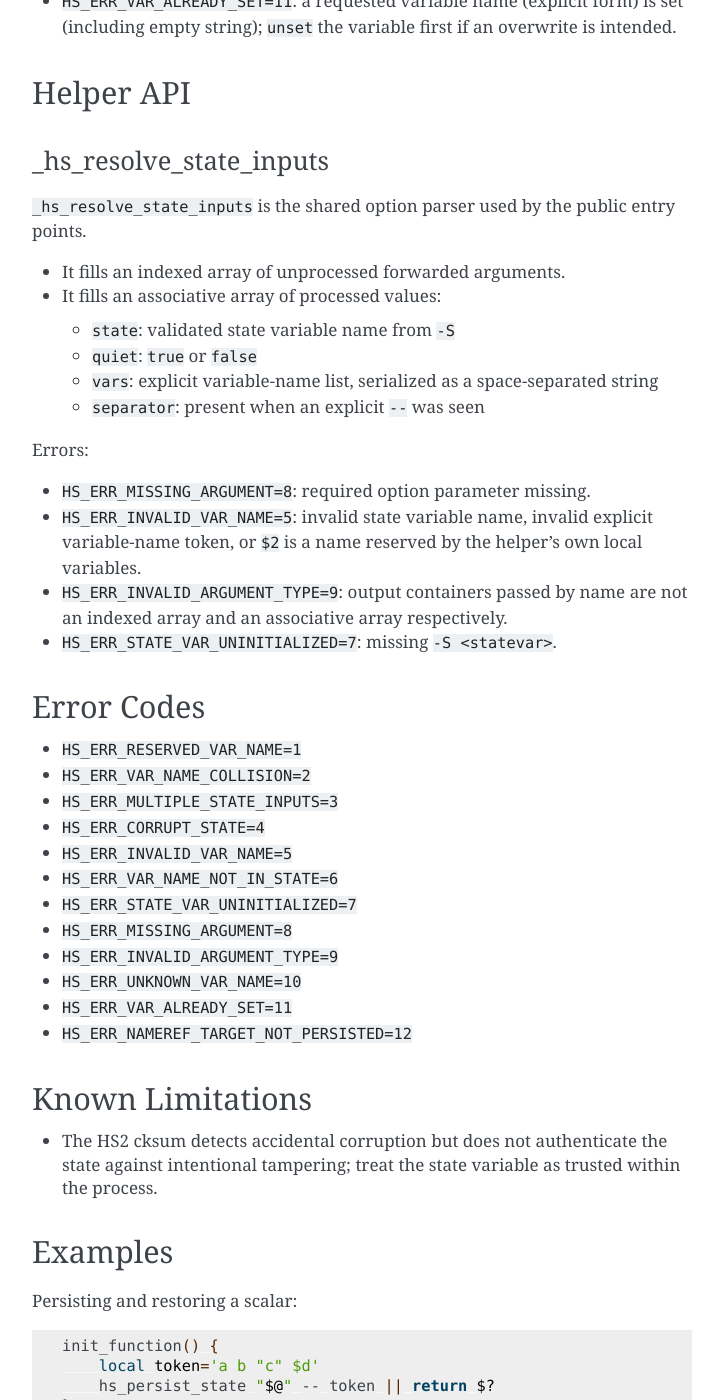
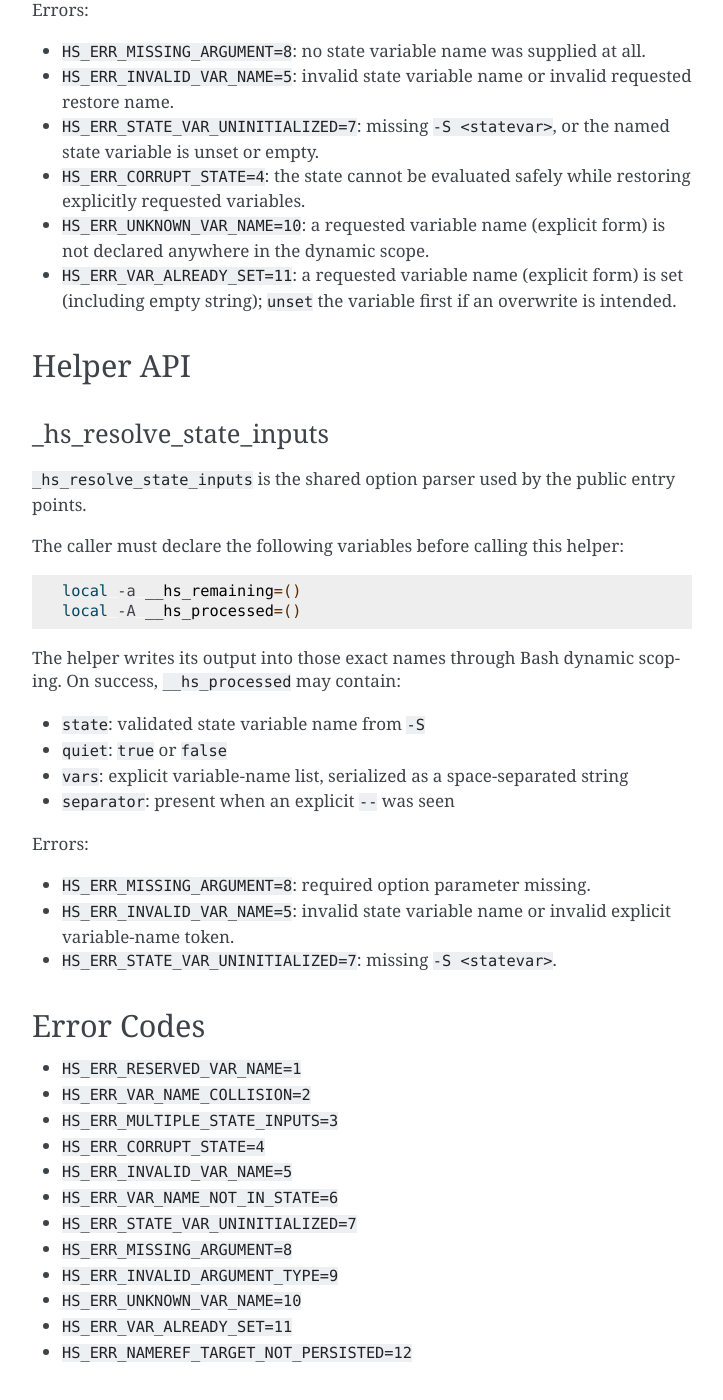
Before and after one commit to CriticalOptimisation/bash-deploy-libs, a Sphinx documentation site: the page built from docs/libraries/handle_state.rst, in a window 1280 px wide and 1400 px high, scrolled down 5404 px. Shown: the whole window, without its empty margins (388-1111 px from the left). Built offline with Sphinx 7.4.7, drawn with Linux system fonts in a browser that asks for light colours; pages that are not in the unit, such as notebooks, are missing from menus; some of the changed text lies outside the part shown.

Commit message:
docs+test(handle_state): Task 4 — document --list-reserved, update _hs_resolve_state_inputs contract, add preliminary tests
- Add --list-reserved option to Options blocks of hs_persist_state,
  hs_read_persisted_state, and hs_destroy_state in source comments and RST.
- Update _hs_resolve_state_inputs comment block: new signature (drop $2/$4),
  document the __hs_remaining/__hs_processed caller contract.
- Update RST: _hs_resolve_state_inputs section reflects caller contract;
  HS_ERR_RESERVED_VAR_NAME description references __hs_ prefix and
  --list-reserved rather than a static name list.
- Replace hard-coded __trailing_vars test with prefix-based rejection test.
- Replace hard-coded __hsp_* test with self-reporting --list-reserved pattern.
- Add five new --list-reserved preliminary tests (all fail against current
  implementation as expected for TDD).

Co-Authored-By: Claude Sonnet 4.6 <noreply@anthropic.com>

```diff
--- a/docs/libraries/handle_state.rst
+++ b/docs/libraries/handle_state.rst
@@ -64,6 +64,10 @@ variables to the opaque state object named by ``-S``.
   variable list.
 - Unknown forwarded options before the effective separator are ignored by this
   helper so wrappers can pass ``"$@"`` directly.
+- ``--list-reserved``: prints one reserved internal variable name per line to
+  stdout and returns 0. Incompatible with all other options. Intended for
+  testing only. All three entry points produce identical output; this form is
+  the canonical one.
 
 Behavior:
 
@@ -81,8 +85,9 @@ Errors:
 - ``HS_ERR_STATE_VAR_UNINITIALIZED=7``: missing ``-S <statevar>``.
 - ``HS_ERR_INVALID_VAR_NAME=5``: invalid state variable name or invalid
   requested variable name.
-- ``HS_ERR_RESERVED_VAR_NAME=1``: requested name collides with an internal
-  helper variable name.
+- ``HS_ERR_RESERVED_VAR_NAME=1``: requested name starts with the reserved
+  prefix ``__hs_``. Run ``hs_persist_state --list-reserved`` for the current
+  list of prohibited names.
 - ``HS_ERR_VAR_NAME_COLLISION=2``: one or more requested names already exist in
   the prior state.
 - ``HS_ERR_CORRUPT_STATE=4``: the prior state is not a valid HS2 object.
@@ -102,6 +107,9 @@ state object and writes the rebuilt state back to the same named variable.
 - If ``--`` is present, its last occurrence starts the explicit destroy list.
 - Without ``--``, the trailing valid Bash identifiers are treated as the
   destroy list.
+- ``--list-reserved``: prints reserved internal variable names to stdout and
+  returns 0. Incompatible with all other options. Intended for testing only.
+  See ``hs_persist_state --list-reserved`` for the authoritative list.
 
 Behavior:
 
@@ -130,6 +138,9 @@ hs_read_persisted_state
 - Usage: ``hs_read_persisted_state [forwarded args] [-q] -S <statevar> [--] [var1 var2 ...]``
 - Convenience form: ``hs_read_persisted_state state_var ...`` is normalized to
   ``-S state_var ...``. Not recommended in library code; prefer explicit ``-S``.
+- ``--list-reserved``: prints reserved internal variable names to stdout and
+  returns 0. Incompatible with all other options. Intended for testing only.
+  See ``hs_persist_state --list-reserved`` for the authoritative list.
 
 Restore form selection
 ^^^^^^^^^^^^^^^^^^^^^^
@@ -254,22 +265,26 @@ _hs_resolve_state_inputs
 ``_hs_resolve_state_inputs`` is the shared option parser used by the public
 entry points.
 
-- It fills an indexed array of unprocessed forwarded arguments.
-- It fills an associative array of processed values:
+The caller must declare the following variables before calling this helper:
 
-  - ``state``: validated state variable name from ``-S``
-  - ``quiet``: ``true`` or ``false``
-  - ``vars``: explicit variable-name list, serialized as a space-separated string
-  - ``separator``: present when an explicit ``--`` was seen
+.. code-block:: bash
+
+   local -a __hs_remaining=()
+   local -A __hs_processed=()
+
+The helper writes its output into those exact names through Bash dynamic
+scoping. On success, ``__hs_processed`` may contain:
+
+- ``state``: validated state variable name from ``-S``
+- ``quiet``: ``true`` or ``false``
+- ``vars``: explicit variable-name list, serialized as a space-separated string
+- ``separator``: present when an explicit ``--`` was seen
 
 Errors:
 
 - ``HS_ERR_MISSING_ARGUMENT=8``: required option parameter missing.
-- ``HS_ERR_INVALID_VAR_NAME=5``: invalid state variable name, invalid
-  explicit variable-name token, or ``$2`` is a name reserved by the helper's
-  own local variables.
-- ``HS_ERR_INVALID_ARGUMENT_TYPE=9``: output containers passed by name are not
-  an indexed array and an associative array respectively.
+- ``HS_ERR_INVALID_VAR_NAME=5``: invalid state variable name or invalid
+  explicit variable-name token.
 - ``HS_ERR_STATE_VAR_UNINITIALIZED=7``: missing ``-S <statevar>``.
 
 Error Codes
```
Also changed, not shown: 2 other files.
